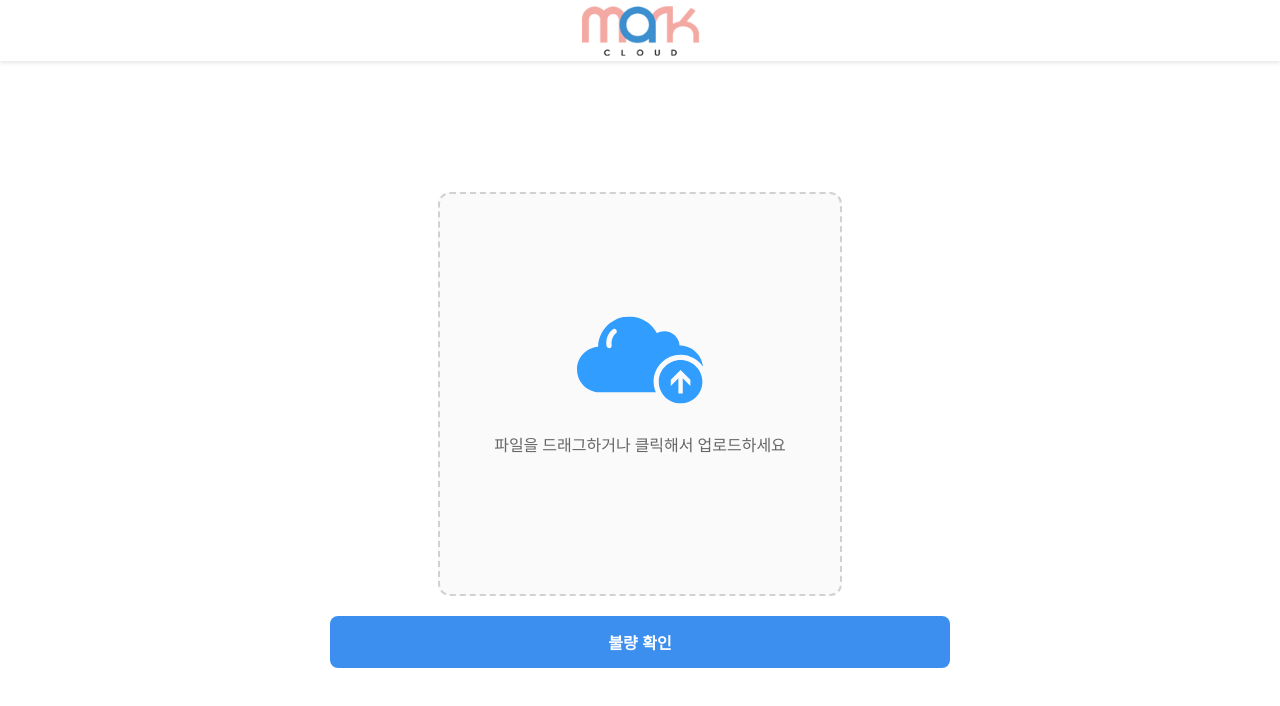
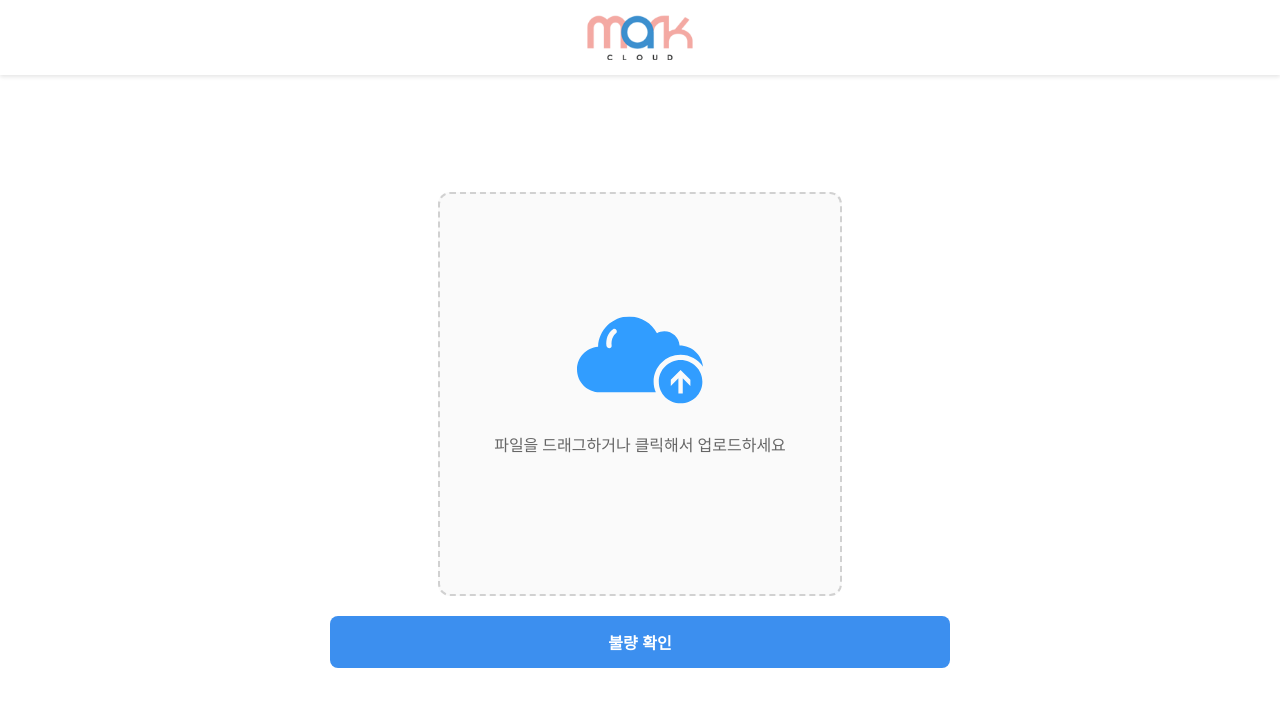
Before and after one commit to MarvinBaek/defect-vision, a React (Vite) app in the folder client/: page / in a window 1280 px wide. Shown: the top 706 px of the page. Built offline with nearby package versions, Linux system fonts and the light colour scheme.

Commit message:
design: header 사이즈 수정

```diff
--- a/client/src/pages/Upload.jsx
+++ b/client/src/pages/Upload.jsx
@@ -21,7 +21,7 @@ const UploadScreen = () => {
       <header>
         <img
           src={markcloud}
-          width={'145px'}
+          width={'130px'}
           onClick={() => navigate('/')}
           style={{ cursor: 'pointer' }}
         />
--- a/client/src/styles/upload.css
+++ b/client/src/styles/upload.css
@@ -12,6 +12,7 @@ header {
   box-sizing: border-box;
   background-color: white;
   z-index: 1000;
+  padding: 10px;
 }
 
 .file-button {
```
